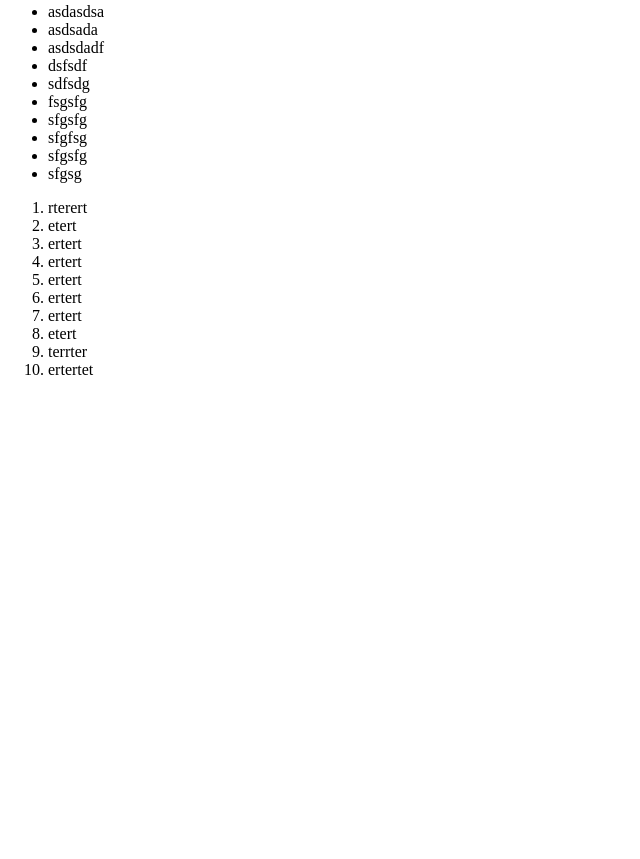
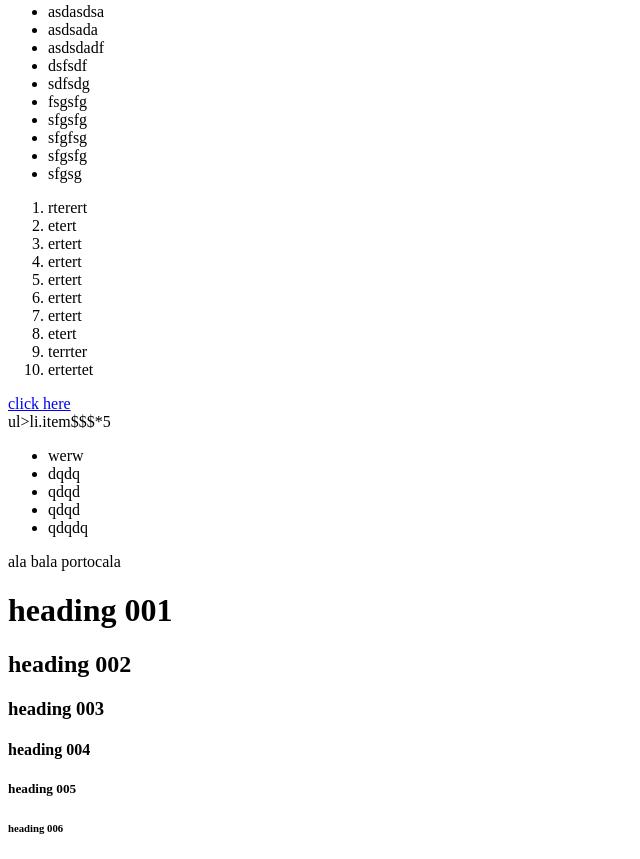
Before and after one commit to niky48wd/work101, a plain HTML site: page 0101_esential-tags/index.html in a window 1280 px wide. Shown: the part 670-1529 px from the top of the page, without its empty margins (0-640 px from the left). Before the commit the page ends 1065 px from the top, so only its background shows below. Drawn offline with Linux system fonts and the light colour scheme.

Commit message:
new files added

```diff
--- a/0101_esential-tags/index.html
+++ b/0101_esential-tags/index.html
@@ -50,5 +50,35 @@
     <li>terrter</li>
     <li>ertertet</li>
 </ol>
+
+<a href="#">click here</a>
+<br>
+
+ul>li.item$$$*5
+<ul>
+    <li class="item001">werw</li>
+    <li class="item002">dqdq</li>
+    <li class="item003">qdqd</li>
+    <li class="item004">qdqd</li>
+    <li class="item005">qdqdq</li>
+</ul>
+
+
+<!--p{ala bala portocala}-->
+<p>ala bala portocala</p>
+
+<!--h${heading $$$}*6-->
+<h1>heading 001</h1>
+<h2>heading 002</h2>
+<h3>heading 003</h3>
+<h4>heading 004</h4>
+<h5>heading 005</h5>
+<h6>heading 006</h6>
+
+
+
+
+
+
 </body>
 </html>
```
